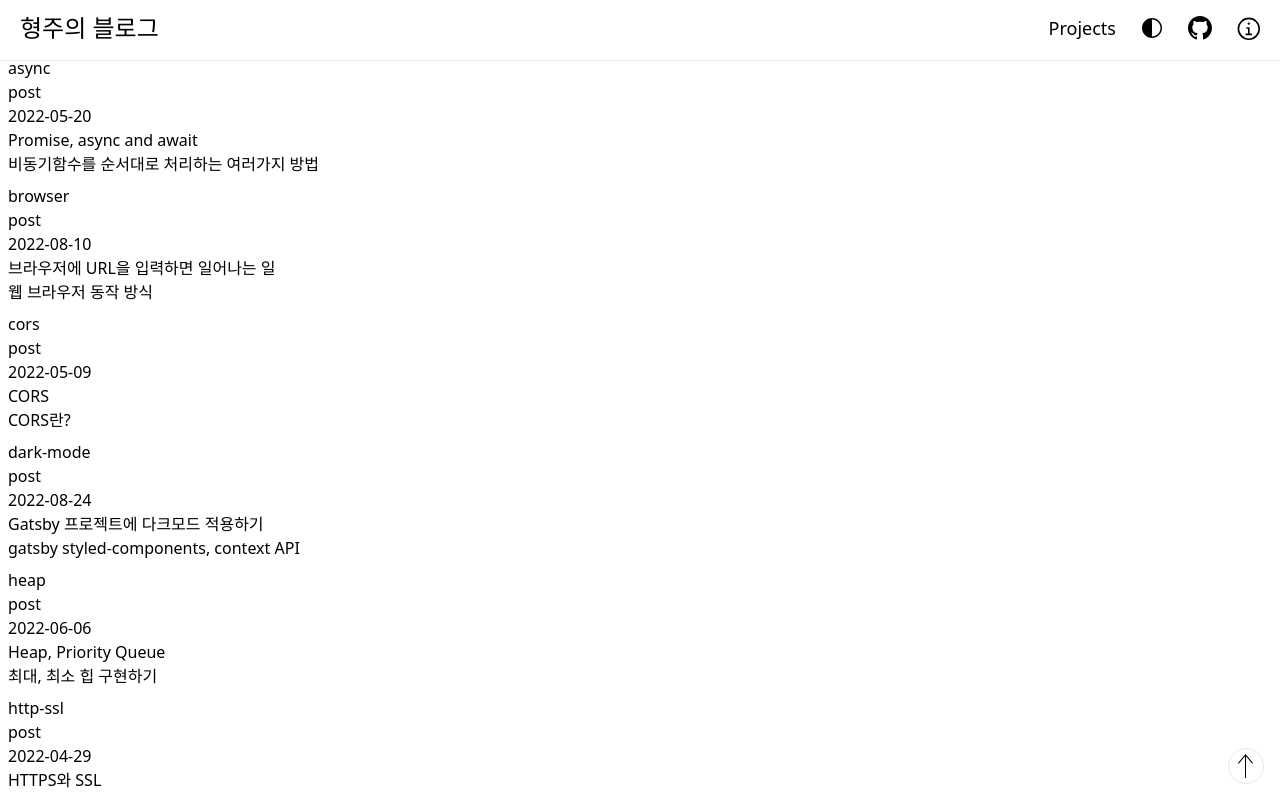
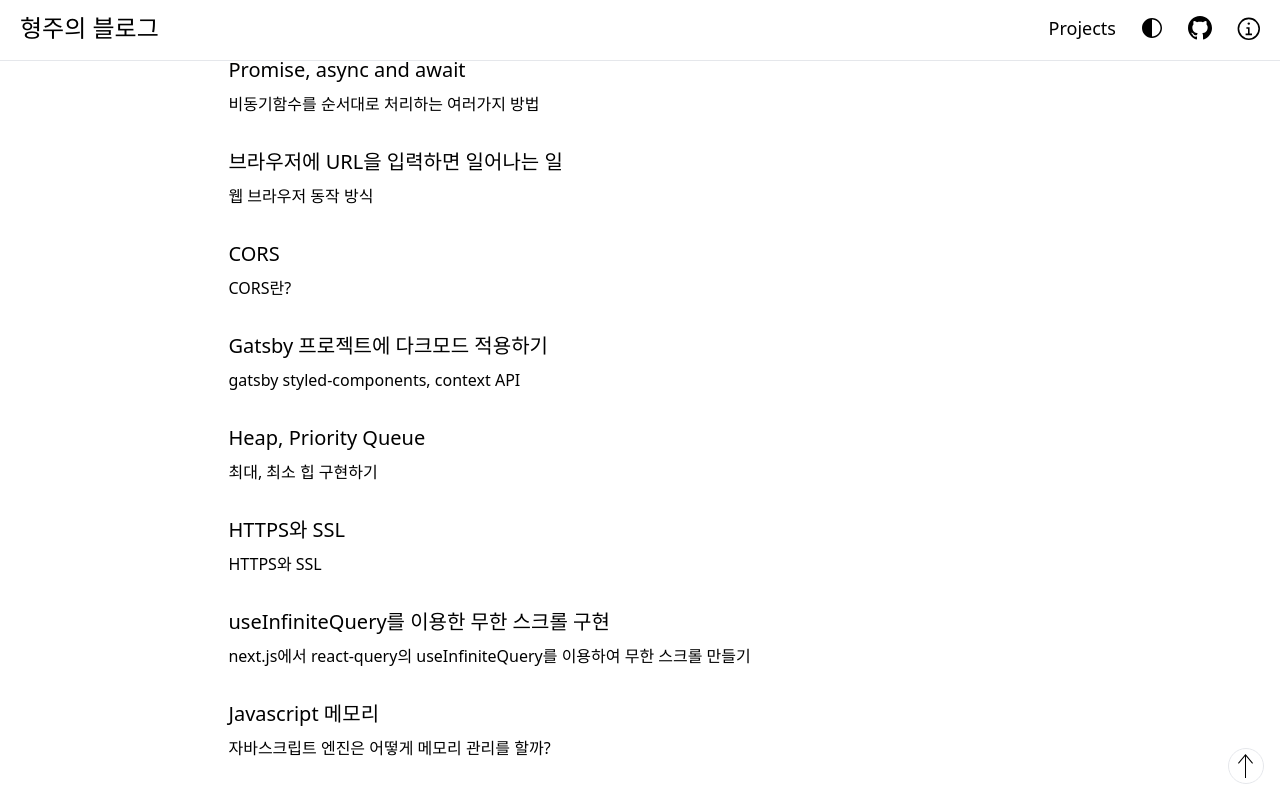
Before and after one commit to nokiahub/nokiahub.name, a Next.js app: page / in a window 1280 px wide. Shown: the top 794 px of the page. Built offline with nearby package versions, Linux system fonts and the light colour scheme.

Commit message:
added post list css

```diff
--- a/app/components/Posts.tsx
+++ b/app/components/Posts.tsx
@@ -10,17 +10,21 @@ export const Posts: NextPage<PostsProps> = ({ posts }: PostsProps) => {
   return (
     <ul>
       {posts.map((post) => (
-        <li className={'mb-2 list-none'} key={post.id}>
-          <Link href={`/posts/${post.id}`}>
-            <div>{post.id}</div>
-            <div>{post.category}</div>
-            <div>{post.published}</div>
-            <div>{post.date}</div>
-            <div>{post.title}</div>
-            <div>{post.description}</div>
-          </Link>
+        <li className={'mb-8 list-none'} key={post.id}>
+          <PostCard post={post} />
         </li>
       ))}
     </ul>
   );
 };
+
+const PostCard = ({ post }: { post: Post }) => {
+  const { id, title, description } = post;
+
+  return (
+    <Link href={`/posts/${id}`} >
+      <h2 className={"text-xl mb-2"}>{title}</h2>
+      <h3>{description}</h3>
+    </Link>
+  );
+}
--- a/app/layout.tsx
+++ b/app/layout.tsx
@@ -13,10 +13,10 @@ export const metadata = {
 export default function RootLayout({ children }: { children: ReactNode }) {
   return (
     <html lang="en">
-      <body className="bg-background">
+      <body>
         <Providers>
           <Header />
-          <main className={'mt-[52px] p-2 pt-1 pb-3'}>{children}</main>
+          <main className={'flex justify-center mt-[52px] p-2 pt-1 pb-3'}>{children}</main>
           <Footer />
           <ScrollToTopButton />
         </Providers>
```
